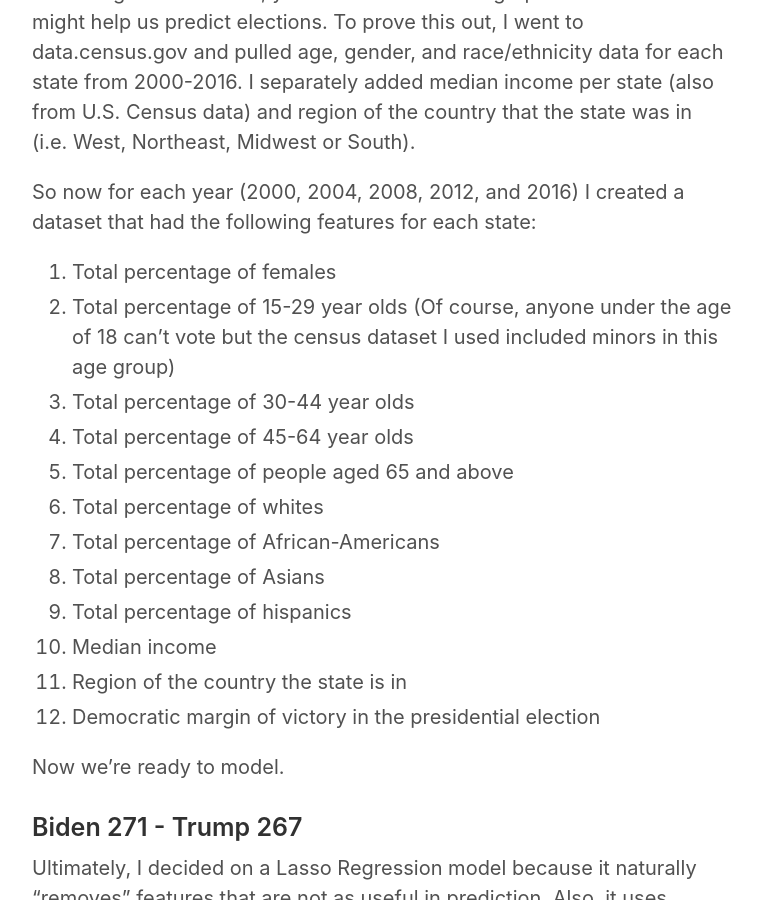
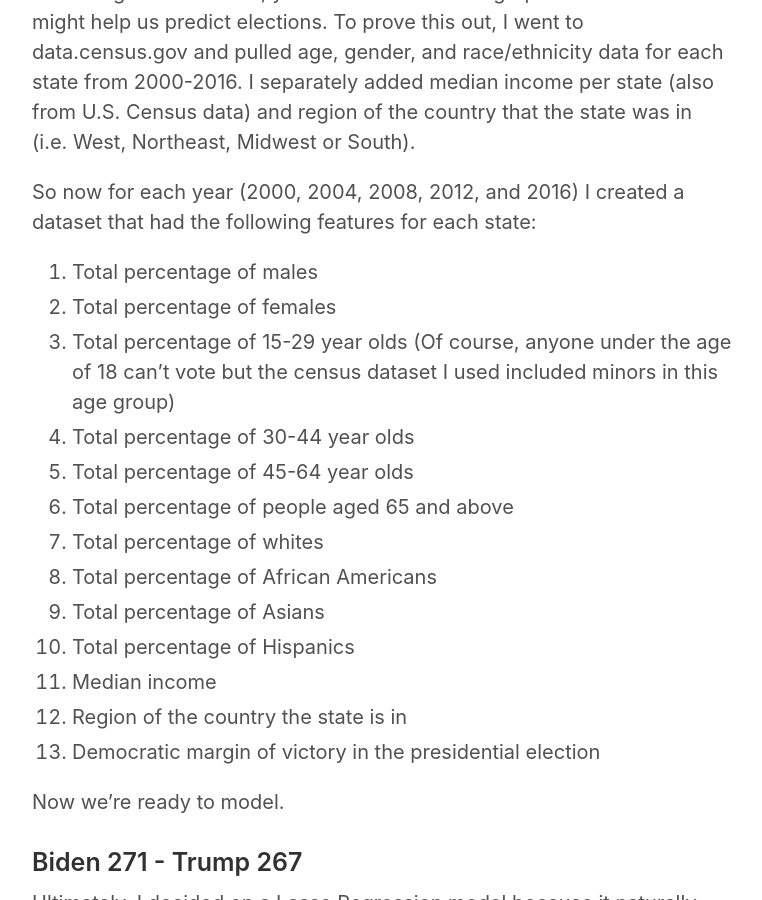
Before and after one commit to samirthanedar/samirthanedar.github.io, a Jekyll site: the page built from _posts/2020-09-14-Demographics-Election-Forecast-Model.md, in a window 1280 px wide and 900 px high, scrolled down 2275 px. Shown: the whole window, without its empty margins (258-1020 px from the left). Built offline with Jekyll 4.4.1, drawn with Linux system fonts in a browser that asks for light colours.

Commit message:
edited election forecast blog

```diff
--- a/_posts/2020-09-14-Demographics-Election-Forecast-Model.md
+++ b/_posts/2020-09-14-Demographics-Election-Forecast-Model.md
@@ -21,15 +21,16 @@ So having said all of this, you can see how Demographic information might help u
 
 So now for each year (2000, 2004, 2008, 2012, and 2016) I created a dataset that had the following features for each state:
 
+1. Total percentage of males
 1. Total percentage of females
 1. Total percentage of 15-29 year olds (Of course, anyone under the age of 18 can’t vote but the census dataset I used included minors in this age group)
 1. Total percentage of 30-44 year olds
 1. Total percentage of 45-64 year olds
 1. Total percentage of people aged 65 and above
 1. Total percentage of whites
-1. Total percentage of African-Americans
+1. Total percentage of African Americans
 1. Total percentage of Asians
-1. Total percentage of hispanics
+1. Total percentage of Hispanics
 1. Median income
 1. Region of the country the state is in
 1. Democratic margin of victory in the presidential election
```
Also changed, not shown: 1 other file.
